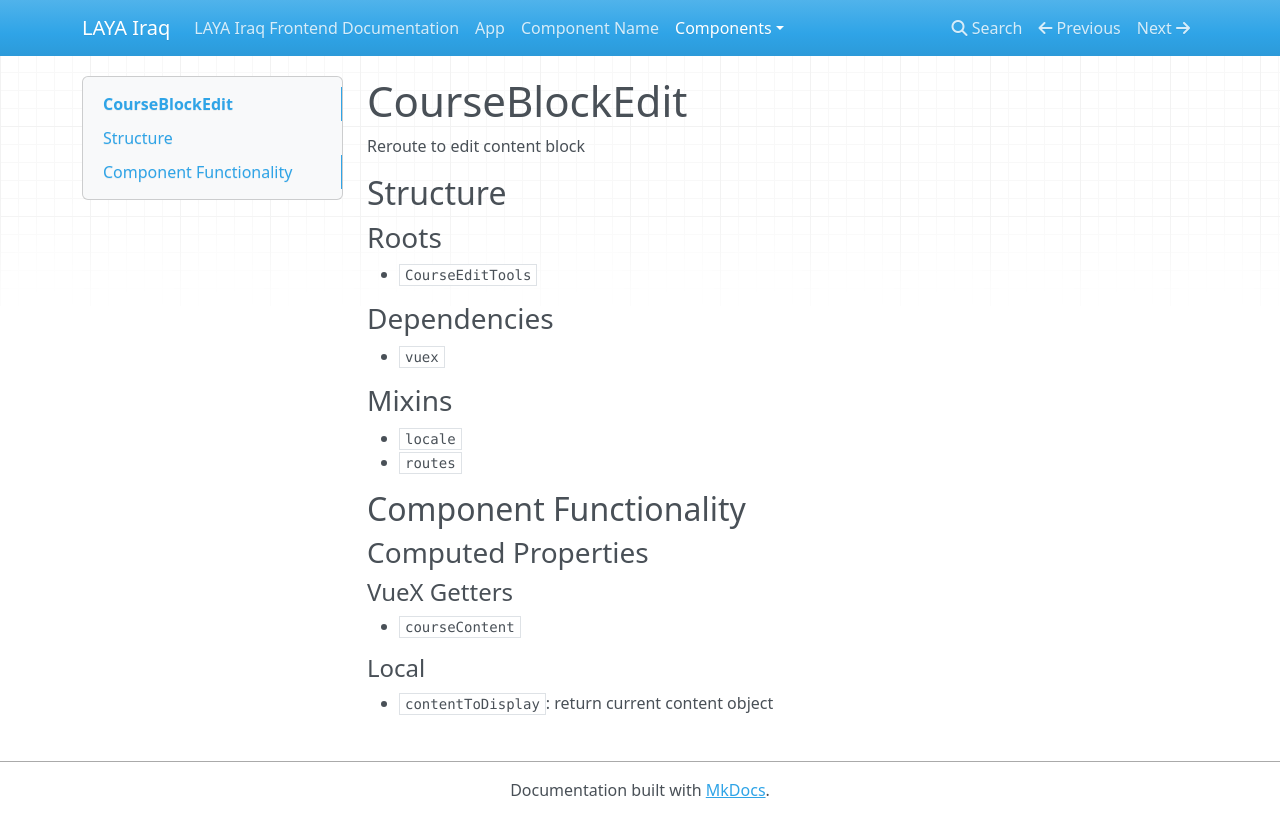
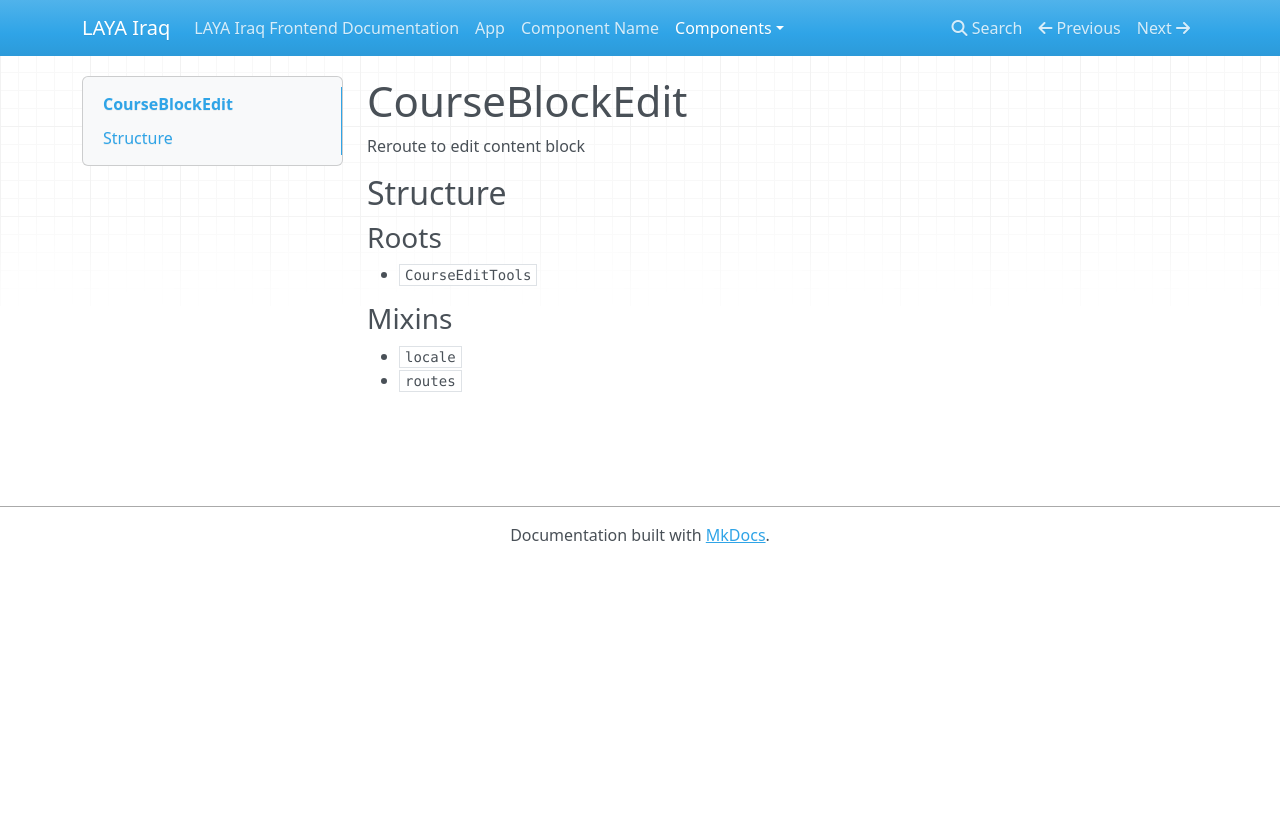
Before and after one commit to LAYAIraq/frontend-docs, an MkDocs documentation site: the page built from docs/components/course/course-edit/course-block-edit.md, in a window 1280 px wide. Shown: the top 837 px of the page. Built offline with MkDocs 1.6.1, drawn with Linux system fonts in a browser that asks for light colours; nearby versions of some CDN libraries.

Commit message:
TLI-375 removed contentToDisplay documentation from components

```diff
--- a/docs/components/course/course-edit/course-block-edit.md
+++ b/docs/components/course/course-edit/course-block-edit.md
@@ -7,19 +7,6 @@ Reroute to edit content block
 ### Roots
 * `CourseEditTools`
 
-### Dependencies
-* `vuex`
-
 ### Mixins
 * `locale`
 * `routes`
-
-Component Functionality
----------
-
-### Computed Properties
-#### VueX Getters
-- `courseContent`
-
-#### Local
-- `contentToDisplay`: return current content object
```
Also changed, not shown: docs/components/course/course-edit/course-block-delete.md (+0 -10 lines).
